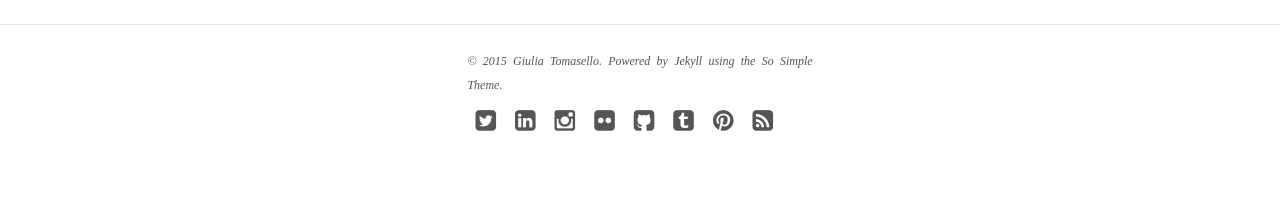
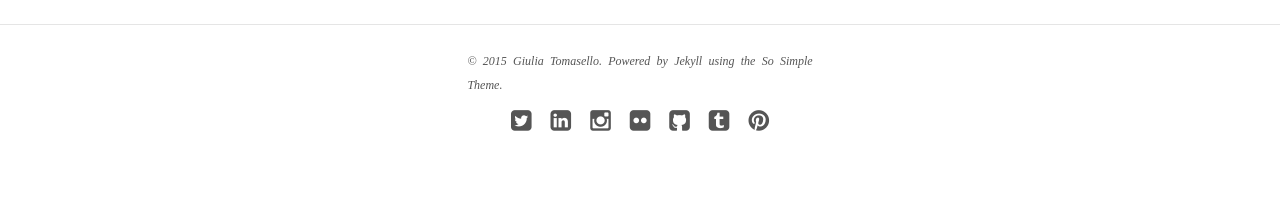
Before and after one commit to giuliatomasello/giuliatomasello.github.io, a Jekyll site: the page built from index.md, in a window 1280 px wide. Shown: the part 1092-1310 px from the top of the page. Built offline with Jekyll 4.4.1, drawn with Linux system fonts in a browser that asks for light colours; nearby versions of some CDN libraries.

Commit message:
Feed removed - Social icons centered

```diff
--- a/_includes/footer.html
+++ b/_includes/footer.html
@@ -12,5 +12,4 @@
 	{% if site.owner.github %}<a href="http://github.com/{{ site.owner.github }}" title="{{ site.owner.name}} on Github" target="_blank"><i class="fa fa-github-square fa-2x"></i></a>{% endif %}
 	{% if site.owner.tumblr %}<a href="http://{{ site.owner.tumblr }}.tumblr.com" title="{{ site.owner.name}} on Tumblr" target="_blank"><i class="fa fa-tumblr-square fa-2x"></i></a>{% endif %}
 	{% if site.owner.pinterest %}<a href="https://www.pinterest.com/{{ site.owner.pinterest }}/" title="{{ site.owner.name}} on Pinterest" target="_blank"><i class="fa fa-pinterest fa-2x"></i></a>{% endif %}
-  <a href="{{ site.url }}/feed.xml" title="Atom/RSS feed"><i class="fa fa-rss-square fa-2x"></i></a>
 </div><!-- /.social-icons -->
--- a/_sass/_footer.scss
+++ b/_sass/_footer.scss
@@ -22,6 +22,7 @@
 
 .social-icons {
   margin: 1em 0 2em;
+  text-align: center;
   a {
     padding: 4px 8px;
     &:hover {
```
